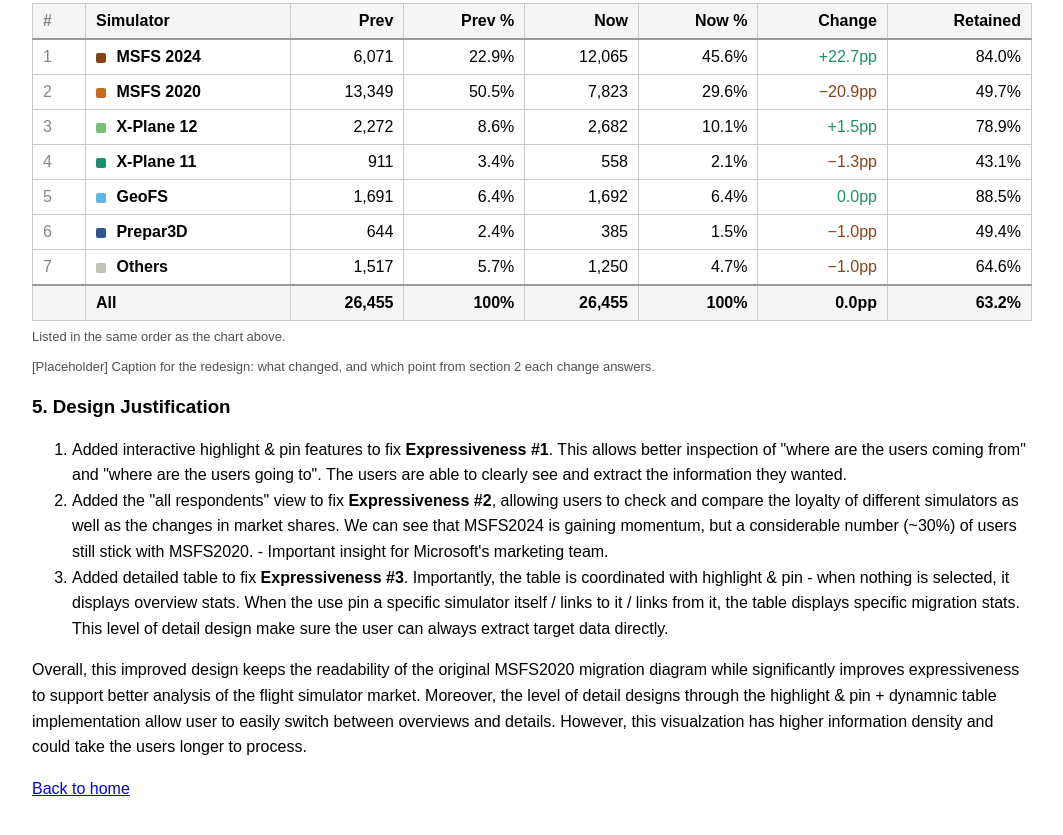
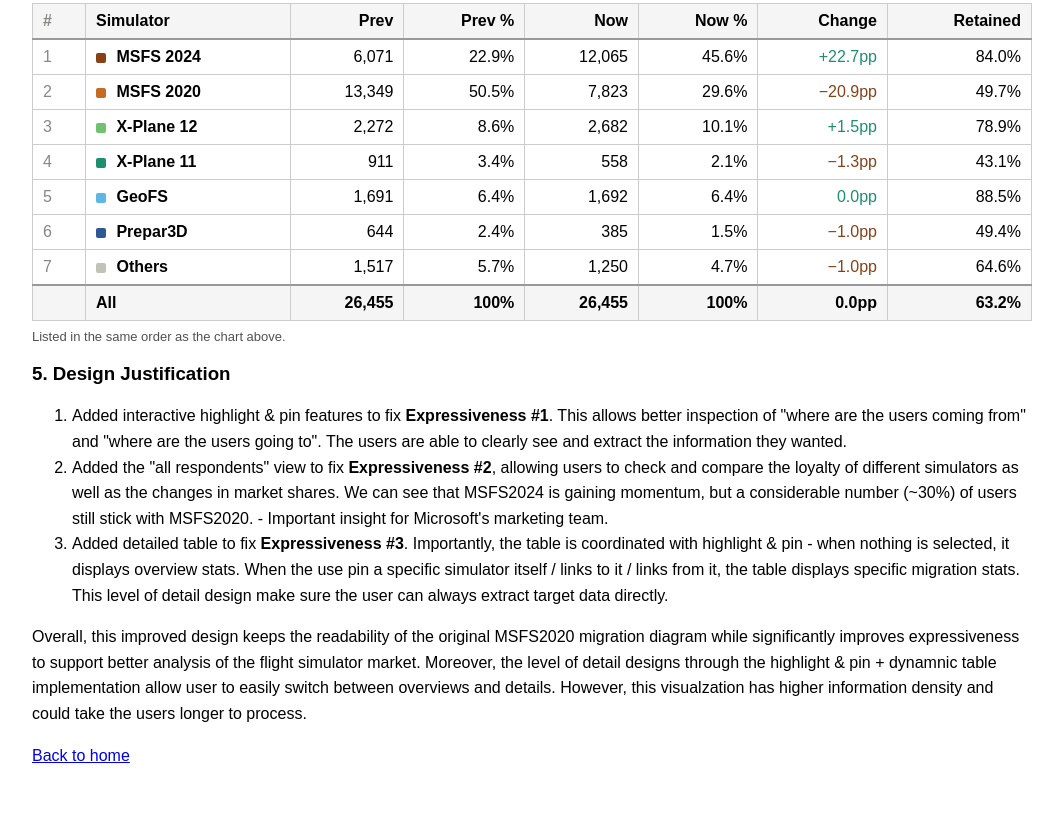
Before and after one commit to ToothlessOS/stats401-labs, a website built with Vite: page critique/index.html in a window 1280 px wide. Shown: the part 2802-3637 px from the top of the page, without its empty margins (108-1171 px from the left). After the commit the page ends 3610 px from the top, so only its background shows below. Built offline with nearby package versions, Linux system fonts and the light colour scheme.

Commit message:
Fix Typos

```diff
--- a/critique/index.html
+++ b/critique/index.html
@@ -163,11 +163,6 @@
          what makes the table a real alternative to reading the chart. -->
     <div id="critique-details" aria-live="polite"></div>
 
-    <p class="caption">
-        [Placeholder] Caption for the redesign: what changed, and which point
-        from section 2 each change answers.
-    </p>
-
     <h3>5. Design Justification</h3>
 
     <ol>
```
